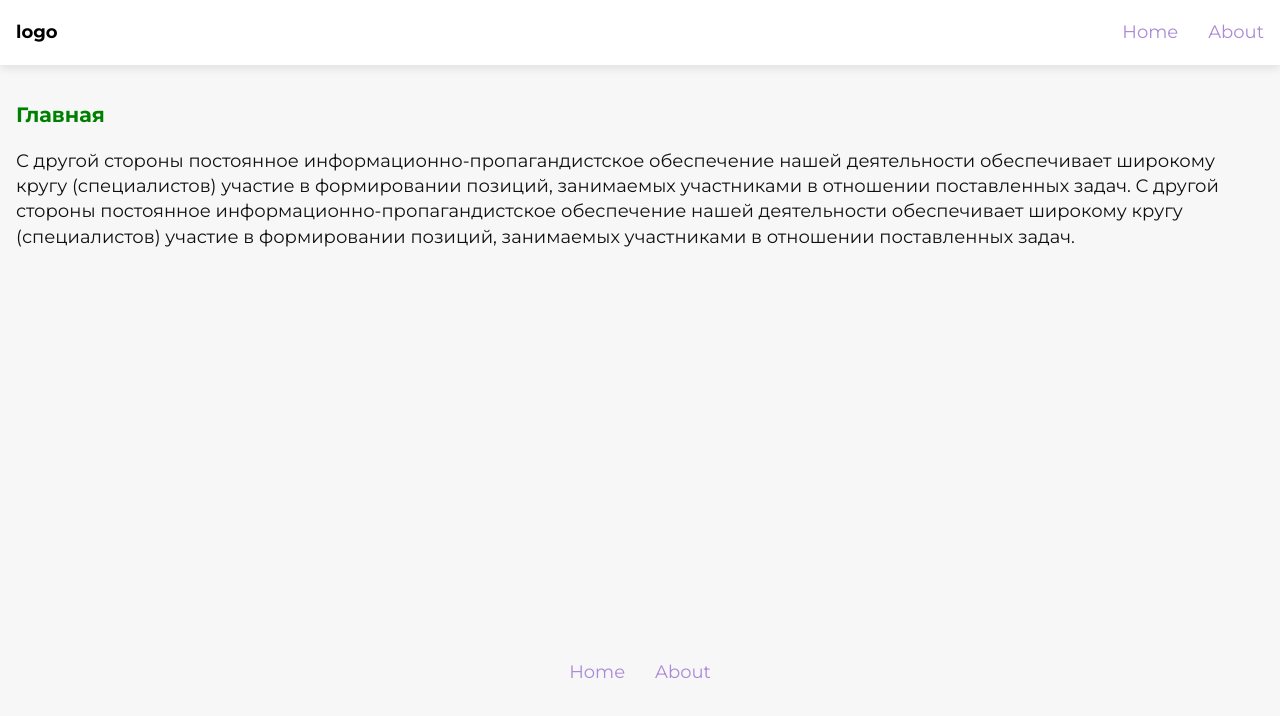
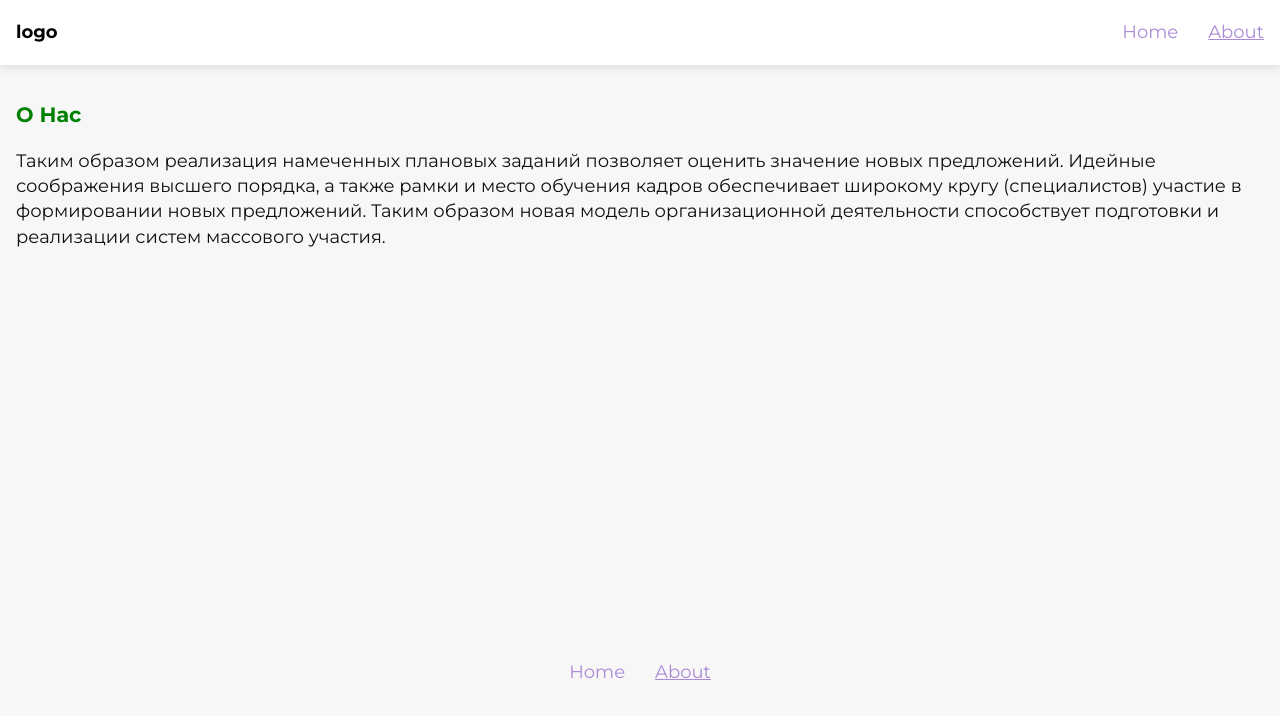
Before and after one commit to petikov-w/cli-template, a Vue app: page /about in a window 1280 px wide. Shown: the top 716 px of the page. Built offline with nearby package versions, Linux system fonts and the light colour scheme.

Commit message:
commit-110522-1910 - Добавил страницу 404

```diff
--- a/src/App.vue
+++ b/src/App.vue
@@ -3,9 +3,7 @@
     <Header></Header>
     <div class="wrapper-content">
         <div class="container">
-          <h1 style="margin: 20px 0 20px 0; color: green;
-                     font-size: 1.3rem; font-weight: 600">{{ content.article01.title }}</h1>
-          <p>{{ content.article01.text }}</p>
+           <router-view></router-view>
         </div>
       </div>
     <Footer></Footer>
--- a/src/_config.js
+++ b/src/_config.js
@@ -20,3 +20,13 @@ export const contentHome = {
             "(специалистов) участие в формировании позиций, занимаемых участниками в отношении поставленных задач."
     }
 }
+
+export const contentAbout = {
+    article01: {
+        title: "О Нас",
+        text: "Таким образом реализация намеченных плановых заданий позволяет оценить значение новых предложений. " +
+            "Идейные соображения высшего порядка, а также рамки и место обучения кадров обеспечивает широкому кругу " +
+            "(специалистов) участие в формировании новых предложений. Таким образом новая модель организационной " +
+            "деятельности способствует подготовки и реализации систем массового участия."
+    }
+}
--- a/src/components/Footer.vue
+++ b/src/components/Footer.vue
@@ -3,7 +3,7 @@
     <div class="container">
         <ul class="navbar-list">
           <li class="navbar-item" v-for="link in links" :key="link.alias" >
-            <a class="navbar-link" :href="link.url">{{ link.title }}</a>
+            <router-link class="navbar-link" :to="link.url">{{ link.title }}</router-link>
           </li>
         </ul>
       </div>
--- a/src/components/Header.vue
+++ b/src/components/Header.vue
@@ -2,10 +2,10 @@
   <header class="navbar">
     <div class="container">
       <div class="navbar-content">
-        <a class="navbar-logo" href="/">logo</a>
+        <router-link class="navbar-logo" to="/">logo</router-link>
         <ul class="navbar-list">
           <li class="navbar-item" v-for="link in links" :key="link.alias" >
-            <a class="navbar-link" :href="link.url">{{ link.title }}</a>
+            <router-link class="navbar-link" :to="link.url">{{ link.title }}</router-link>
           </li>
         </ul>
       </div>
--- a/src/main.js
+++ b/src/main.js
@@ -1,6 +1,8 @@
 import { createApp } from 'vue'
 import App from './App.vue'
 import './assets/scss/main.scss'
+import routers from "@/routes";
 
 const app = createApp(App);
+app.use(routers);
 app.mount('#app')
--- /dev/null
+++ b/src/pages/AboutPage.vue
@@ -0,0 +1,22 @@
+<template>
+  <h1 style="margin: 20px 0 20px 0; color: green;
+                     font-size: 1.3rem; font-weight: 600">{{ content.article01.title }}</h1>
+  <p>{{ content.article01.text }}</p>
+</template>
+
+<script>
+import {contentAbout} from "@/_config";
+export default {
+  name: "AboutPage",
+  data() {
+    return {
+      content: contentAbout
+    }
+  },
+  content: contentAbout
+}
+</script>
+
+<style scoped>
+
+</style>
--- /dev/null
+++ b/src/pages/HomePage.vue
@@ -0,0 +1,22 @@
+<template>
+  <h1 style="margin: 20px 0 20px 0; color: green;
+                     font-size: 1.3rem; font-weight: 600">{{ content.article01.title }}</h1>
+  <p>{{ content.article01.text }}</p>
+</template>
+
+<script>
+import {contentHome} from "@/_config";
+export default {
+  name: "HomePage",
+  data() {
+    return {
+      content: contentHome
+    }
+  },
+
+}
+</script>
+
+<style scoped>
+
+</style>
--- /dev/null
+++ b/src/pages/NotFoundPage.vue
@@ -0,0 +1,14 @@
+<template>
+  <h1 class="title">404 Страница не найдена</h1>
+<!--  <p>{{ this.$router }}</p>-->
+</template>
+
+<script>
+export default {
+  name: "NotFoundPage"
+}
+</script>
+
+<style scoped>
+
+</style>
--- a/src/routes.js
+++ b/src/routes.js
@@ -0,0 +1,32 @@
+import {createRouter, createWebHistory} from "vue-router";
+
+const routerHistory = createWebHistory();
+
+import AboutPage from "@/pages/AboutPage";
+import HomePage from "@/pages/HomePage";
+import notFoundPage from "@/pages/NotFoundPage";
+
+const routers = createRouter(
+    {
+        history: routerHistory,
+        routes: [
+            {
+                path: "/",
+                name: "home",
+                component: HomePage,
+            },
+            {
+                path: "/about",
+                name: "about",
+                component: AboutPage,
+            },
+            {
+                path: "/:CatchAll(.*)",
+                name: "404",
+                component: notFoundPage,
+            },
+        ]
+    }
+)
+
+export default routers;
```
